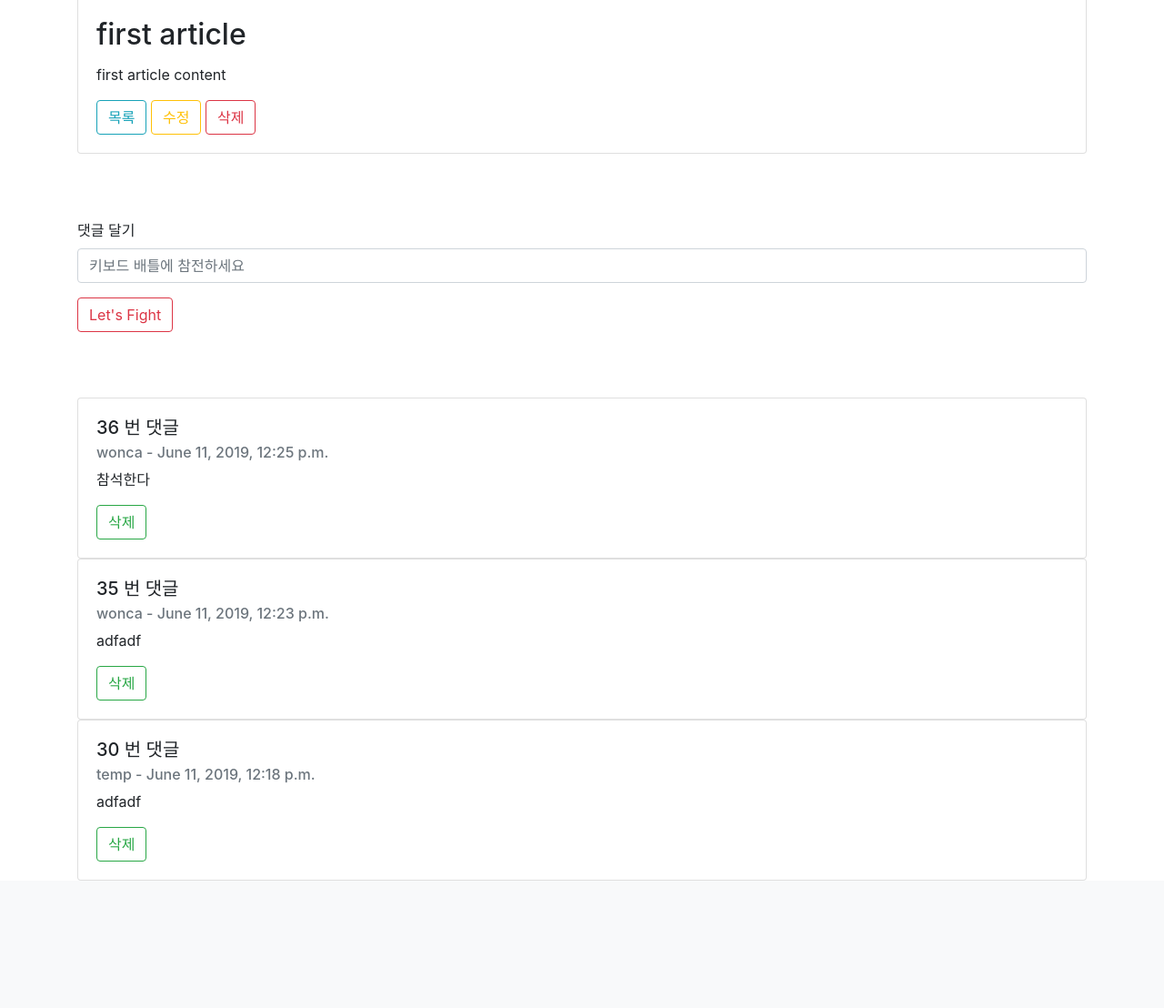
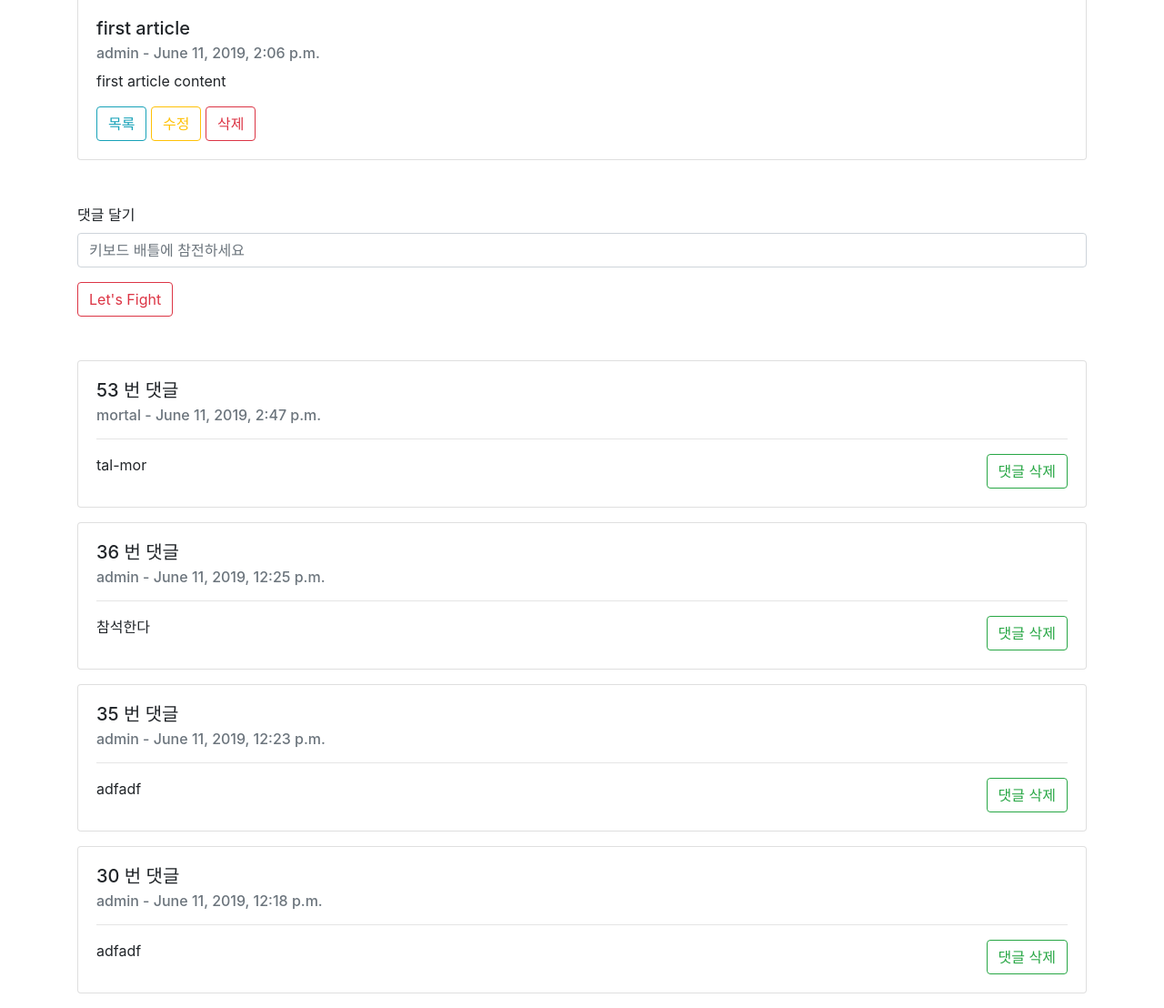
Before and after one commit to SeunghyeunBaek/TIL, a Django app: page /articles/1/ in a window 1280 px wide. Shown: the part 390-1498 px from the top of the page at 91% size. Before the commit the page ends 1358 px from the top, so only its background shows below. Run offline with Django 3.2, Linux system fonts and the light colour scheme; data comes from the database, SQL or seed files in the repository; some libraries are stand-ins or nearby versions.

Commit message:
add user model | 190611

```diff
--- a/7_웹개발/4_Django/board/articles/models.py
+++ b/7_웹개발/4_Django/board/articles/models.py
@@ -1,16 +1,20 @@
 from django.db import models
+from django.conf import settings
 
-
-class Article(models.Model):
-    title = models.CharField(max_length=100)  # 글자수 제한
-    content = models.TextField()  # 글자수 제한 없음
+User = settings.AUTH_USER_MODEL  # django default user model
 
 
 # CASCADE : 폭포
 # on_delete : CASCADE 게시물이 삭제되면 폭포처럼 댓글도 다 지워버린다.
+class Article(models.Model):
+    date = models.DateTimeField()  # 작성 날짜 시간
+    title = models.CharField(max_length=100)  # 글자수 제한
+    content = models.TextField()  # 글자수 제한 없음
+    user = models.ForeignKey(User, on_delete=models.CASCADE)  # User Foreign key
+
+
 class Comment(models.Model):
-    user = models.CharField(max_length=50)   # 유저
     date = models.DateTimeField()   # 날짜
-
     content = models.TextField()  # 댓글
-    article = models.ForeignKey(Article, on_delete=models.CASCADE)  # Article Class Foreign Key
+    article = models.ForeignKey(Article, on_delete=models.CASCADE)  # Article  Foreign Key
+    user = models.ForeignKey(User, on_delete=models.CASCADE)  # User Foreign key
--- a/7_웹개발/4_Django/board/articles/templates/articles/base.html
+++ b/7_웹개발/4_Django/board/articles/templates/articles/base.html
@@ -20,8 +20,12 @@
     </button>
     <div class="collapse navbar-collapse" id="navbarNavAltMarkup">
         <div class="navbar-nav">
-            <a class="nav-item nav-link active" href="{% url 'articles:create' %}">글을 써라<span class="sr-only">(current)</span></a>
-            <a class="nav-item nav-link active" href="{% url 'articles:create_dummies' %}">뻘글 10개 생성<span class="sr-only">(current)</span></a>
+            <a class="nav-item nav-link active" href="{% url 'articles:create' %}">글을 써라<span
+                    class="sr-only">(current)</span></a>
+            <a class="nav-item nav-link active" href="{% url 'articles:create_dummies' %}">뻘글 5개 생성<span
+                    class="sr-only">(current)</span></a>
+            <a class="nav-item nav-link active" href="{% url 'articles:comment_all' %}">댓글 모아보기<span
+                    class="sr-only">(current)</span></a>
         </div>
     </div>
 </nav>
--- a/7_웹개발/4_Django/board/articles/templates/articles/detail.html
+++ b/7_웹개발/4_Django/board/articles/templates/articles/detail.html
@@ -7,14 +7,16 @@
     <img src="https://picsum.photos/1000/300" class="card-img-top"
          alt="lorem picsum random images">
     <div class="card-body">
-        <h2 class="card-title">{{article_selected.title}}</h2>
+        <h5 class="card-title">{{article_selected.title}}</h5>
+        <h6 class="card-subtitle mb-2 text-muted">{{article_selected.user}} - {{article_selected.date}}</h6>
         <p class="card-text">{{article_selected.content}}</p>
         <a href="{% url 'articles:index' %}" class="btn btn-outline-info">목록</a>
         <a href="{% url 'articles:update' article_selected.id %}" class="btn btn-outline-warning">수정</a>
         <a href="{% url 'articles:delete' article_selected.id %}" class="btn btn-outline-danger">삭제</a>
     </div>
 </div>
-<br><br><br>
+
+<div class="my-5">
     <!--댓글 작성-->
     <form action="{% url 'articles:create_comment' article_selected.id %}" method="POST">
         {% csrf_token %}
@@ -25,17 +27,25 @@
         </div>
         <button type="submit" class="btn btn-outline-danger">Let's Fight</button>
     </form>
-<br><br><br>
+</div>
+
+<div class="mt-5">
     {% for comment in article_selected.comment_set.all reversed %}
-<div class="card">
+    <div class="card my-3">
         <div class="card-body">
             <h5 class="card-title">{{comment.id}} 번 댓글</h5>
             <h6 class="card-subtitle mb-2 text-muted">{{comment.user}} - {{comment.date}}</h6>
-        <p class="card-text">{{comment.content}}</p>
-        <a href="{% url 'articles:delete_comment' article_selected.id comment.id %}" class="btn btn-outline-success">삭제 </a>
+            <hr>
+            <p class="card-text d-flex justify-content-between">
+                {{comment.content}}
+                <a href="{% url 'articles:delete_comment' article_selected.id comment.id %}"
+                   class="btn btn-outline-success">댓글 삭제</a>
+            </p>
+
         </div>
     </div>
     {% endfor %}
+</div>
 <!--댓글확인-->
 
 {% endblock %}
--- a/7_웹개발/4_Django/board/articles/templates/articles/index.html
+++ b/7_웹개발/4_Django/board/articles/templates/articles/index.html
@@ -9,6 +9,7 @@
     <tr>
         <th scope="col">번호</th>
         <th scope="col">제목</th>
+        <th scope="col">작성자</th>
         <th scope="col">본문</th>
         <th scope="col">기능</th>
     </tr>
@@ -18,6 +19,7 @@
     <tr>
         <th scope="row">{{article.id}}</th>
         <td>{{article.title|truncatewords:10}}</td>
+        <td>{{article.user}}</td>
         <td >{{article.content|truncatewords:10}}</td>
         <td>
             <a href="{% url 'articles:detail' article.id %}" class="btn btn-outline-primary">본문</a>
--- a/7_웹개발/4_Django/board/articles/urls.py
+++ b/7_웹개발/4_Django/board/articles/urls.py
@@ -20,11 +20,13 @@
     # path('<int:article_id>/edit/', views.edit, name='edit'),
     path('<int:article_id>/update/', views.update, name='update'),
 
+    # READ_comment
+    path('comment_all', views.comment_all, name='comment_all'),
+
     # CREATE_comment
     # articles/5/comments/create
     path('<int:article_id>/comments/create/', views.create_comment, name='create_comment'),
 
     # DELETE_comment
     path('<int:article_id>/comments/<int:comment_id>/delete/', views.delete_comment, name='delete_comment')
-
     ]
--- a/7_웹개발/4_Django/board/articles/views.py
+++ b/7_웹개발/4_Django/board/articles/views.py
@@ -32,6 +32,8 @@
 def create(request):
     if request.method == 'POST':
         article_new = Article()
+        article_new.user = request.user
+        article_new.date = timezone.now()
         article_new.title = request.POST.get('title')
         article_new.content = request.POST.get('content')
         article_new.save()
@@ -43,8 +45,10 @@
 # CREATE 10 dummies
 def create_dummies(request):
     lip_obj = lipsum.LipsumGen()
-    for i in range(10):
+    for i in range(5):
         article_dummy = Article()
+        article_dummy.user = request.user
+        article_dummy.date = timezone.now()
         article_dummy.title = lip_obj.bytes(randint(1, 10))
         article_dummy.content = lip_obj.paras(randint(1, 10))
         article_dummy.save()
@@ -84,7 +88,7 @@
 # CREATE_comment
 def create_comment(request, article_id):
     comment_new = Comment()
-    comment_new.user = request.META.get('USERNAME')
+    comment_new.user = request.user
     comment_new.content = request.POST.get('content')
     comment_new.date = timezone.now()
     comment_new.article = Article.objects.get(id=article_id)
@@ -94,7 +98,16 @@
 
 # DELETE_comment
 def delete_comment(request, article_id, comment_id):
-    article_selected = Article.objects.get(id=article_id)
-    comment_selected = article_selected.comment_set.get(id=comment_id)
+    # article_selected = Article.objects.get(id=article_id)
+    # comment_selected = article_selected.comment_set.get(id=comment_id)
+    comment_selected = Comment.objects.get(id=comment_id)
     comment_selected.delete()
     return redirect('articles:detail', article_id)
+
+
+# READ_comment
+def comment_all(request):
+    context = {
+
+    }
+    return render(request, 'articles/comment_all.html', context)
```
Also changed, not shown: 7_웹개발/4_Django/board/articles/templates/articles/comment_all.html (added, +23 -0 lines), 7_웹개발/4_Django/board/articles/migrations/0004_auto_20190611_1406.py (added), 7_웹개발/4_Django/board/articles/migrations/0005_auto_20190611_1413.py (added), 7_웹개발/4_Django/board/articles/migrations/0006_auto_20190611_1424.py (added), 7_웹개발/4_Django/board/db.sqlite3. Lines whose indentation alone changed are shown as unchanged.
